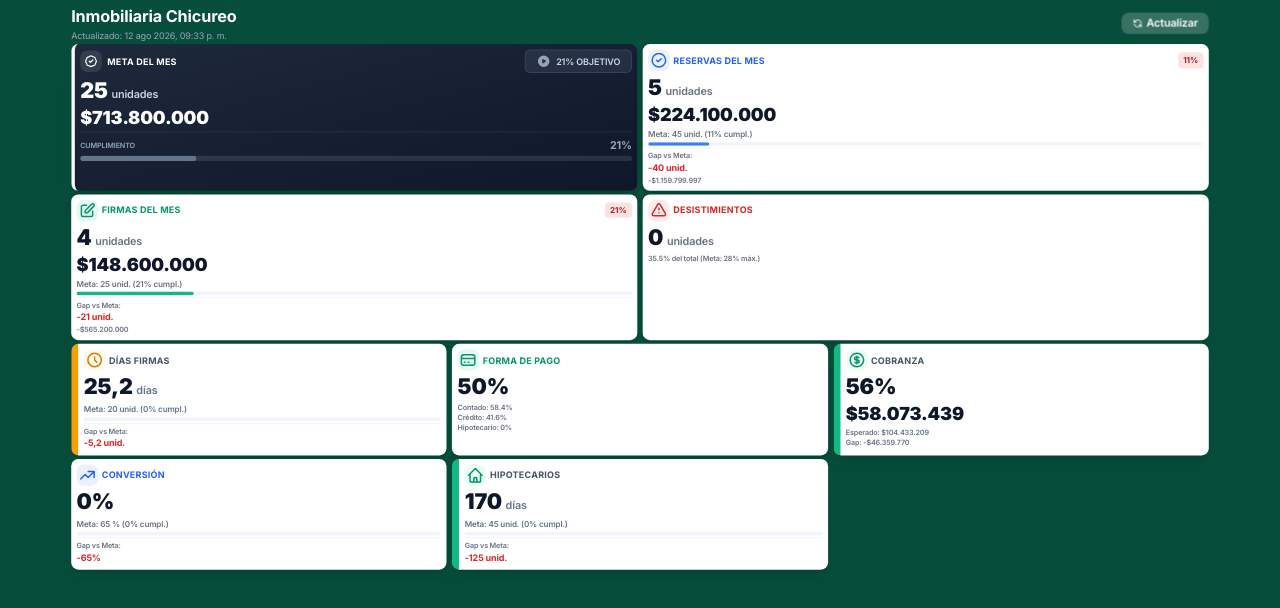
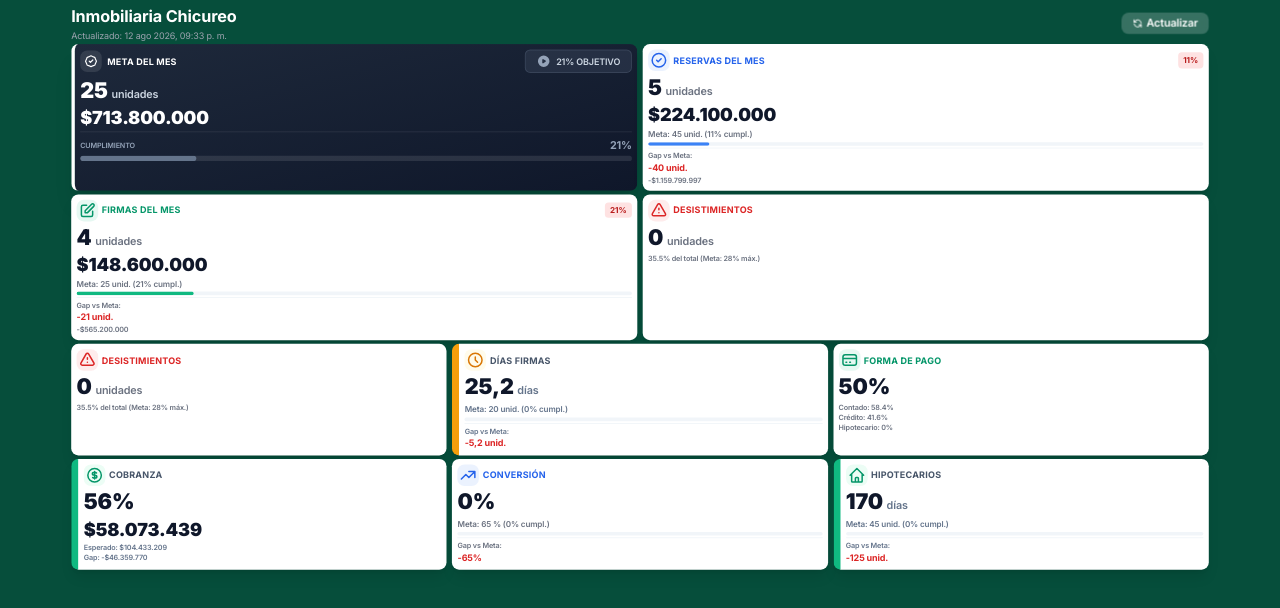
Before and after one commit to hernanazocar/indicadores-kpis, a Next.js app: page /demo in a window 1280 px wide. Shown: the top 608 px of the page. Built offline with nearby package versions, Linux system fonts and the light colour scheme.

Commit message:
Agregar card de Desistimientos en tercera fila
- Fila 3 ahora tiene: Desistimientos + Días Firmas + Forma de Pago
- Fila 4 ahora tiene: Cobranza + Conversión + Hipotecarios
- Desistimientos aparece en fila 2 (grande) y fila 3 (compacta)

```diff
--- a/app/demo/page.tsx
+++ b/app/demo/page.tsx
@@ -154,8 +154,21 @@
           />
         </div>
 
-        {/* Tercera fila: Días Firmas + Forma de Pago + Cobranza */}
+        {/* Tercera fila: Desistimientos + Días Firmas + Forma de Pago */}
         <div className="grid grid-cols-1 md:grid-cols-3 gap-1.5 mb-1 flex-shrink-0">
+          <KPICard
+            title="Desistimientos"
+            value={kpiData.desistimientosDelMes}
+            valueCLP={kpiData.desistimientosDelMesCLP}
+            additionalInfo={`${kpiData.porcentajeDesistimientos}% del total (Meta: ${kpiData.metaPorcentajeDesistimientos}% máx.)`}
+            icon={
+              <svg className="w-5 h-5" fill="none" stroke="currentColor" viewBox="0 0 24 24">
+                <path strokeLinecap="round" strokeLinejoin="round" strokeWidth={2} d="M12 9v2m0 4h.01m-6.938 4h13.856c1.54 0 2.502-1.667 1.732-3L13.732 4c-.77-1.333-2.694-1.333-3.464 0L3.34 16c-.77 1.333.192 3 1.732 3z" />
+              </svg>
+            }
+            variant="danger"
+            delay={0.1}
+          />
           <KPICard
             title="Días Firmas"
             value={kpiData.diasFirmasDelMes}
@@ -185,6 +198,10 @@
             variant="success"
             delay={0.2}
           />
+        </div>
+
+        {/* Cuarta fila: Cobranza + Conversión + Hipotecarios */}
+        <div className="grid grid-cols-1 md:grid-cols-3 gap-1.5 flex-shrink-0">
           <KPICard
             title="Cobranza"
             value={Math.round((kpiData.cobradoRealCLP / kpiData.cobranzaEsperadaCLP) * 100)}
@@ -200,10 +217,6 @@
             variant="info"
             delay={0.3}
           />
-        </div>
-
-        {/* Cuarta fila: Conversión + Hipotecarios */}
-        <div className="grid grid-cols-1 md:grid-cols-2 lg:grid-cols-3 gap-1.5 flex-shrink-0">
           <KPICard
             title="Conversión"
             value={kpiData.conversionReservasAFirmas}
```
